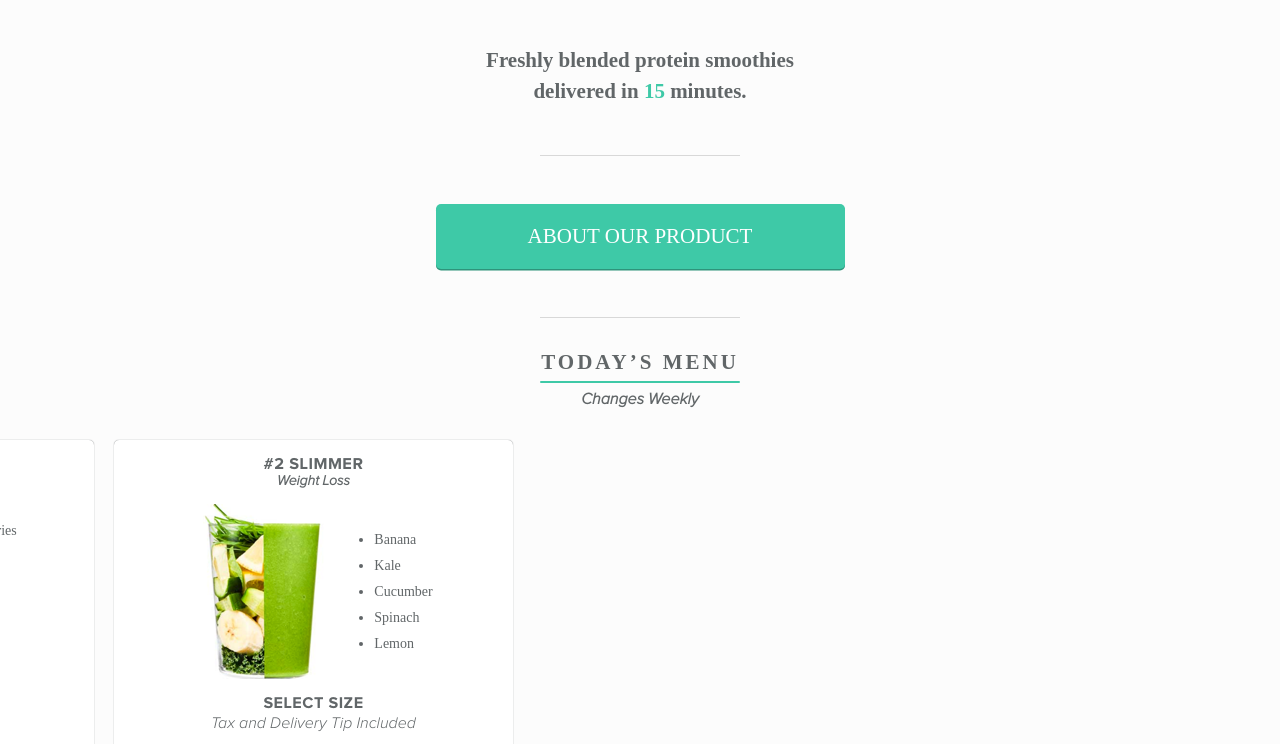
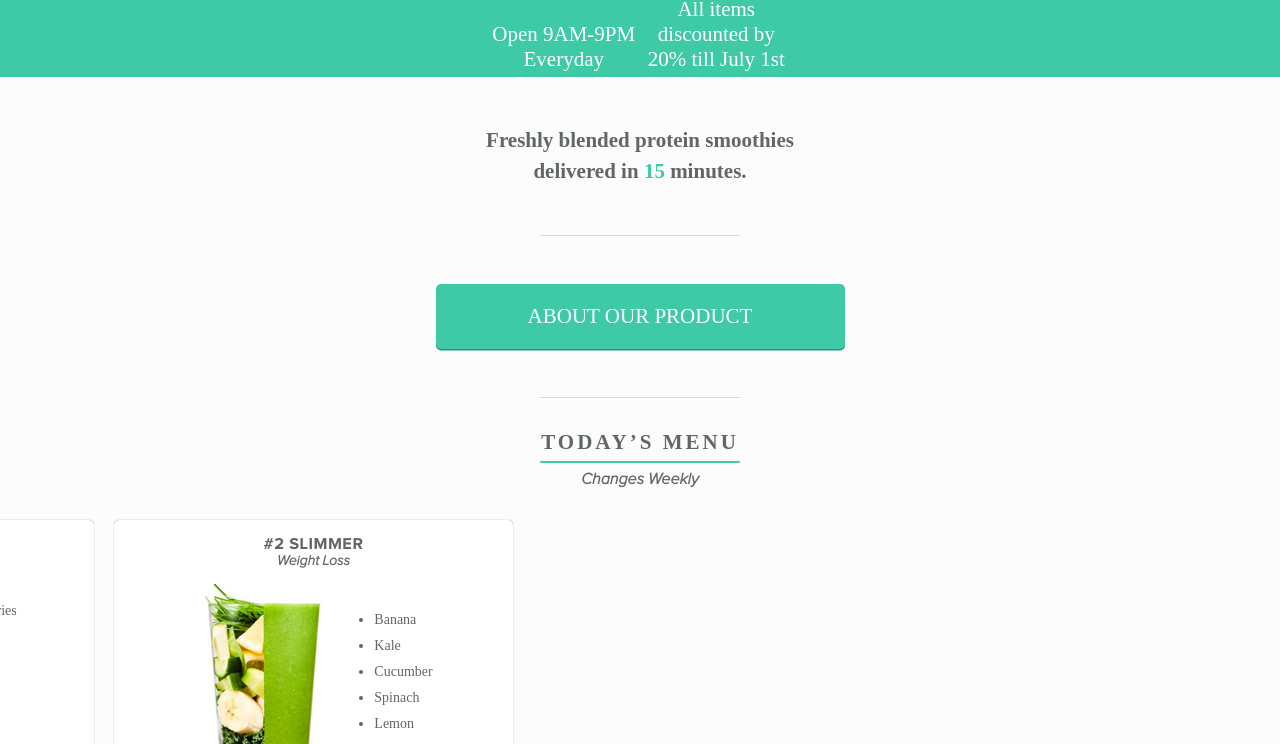
Before and after one commit to blendfit/v1, a website with bundled scripts: page index.html in a window 1280 px wide. Shown: the part 59-803 px from the top of the page. Built offline with nearby package versions, Linux system fonts and the light colour scheme; a web font is replaced by a local one.

Commit message:
Temp header banner

```diff
--- a/css/base/layout.sass
+++ b/css/base/layout.sass
@@ -1,6 +1,21 @@
 @import 'spacing'
 @import 'typography'
 @import 'variables'
+
+// Temp Display
+.temp-display
+  width: 100%
+  height: 80px
+  text-align: center
+  background: #3EC9A7
+
+.temp-item
+  display: inline-block
+  width: 150px
+  text-align: center
+  line-height: 2.5rem
+  color: #FFFFFF
+  font-size: $header_font
 
 body
   background: #FCFCFC
--- a/index.html
+++ b/index.html
@@ -13,7 +13,14 @@
         <a href="#" class="todays-menu-homepage">TODAY'S MENU</a>
       </nav>
     </header>
-
+    <div class="temp-display">
+      <div class="temp-item">
+        Open 9AM-9PM Everyday
+      </div>
+      <div class="temp-item">
+        All items discounted by 20% till July 1st
+      </div>
+    </div>
     <h1 class="header-text">
       Freshly blended protein smoothies delivered in <span>15</span> minutes.
     </h1>
```
Also changed, not shown: css/main.css.
